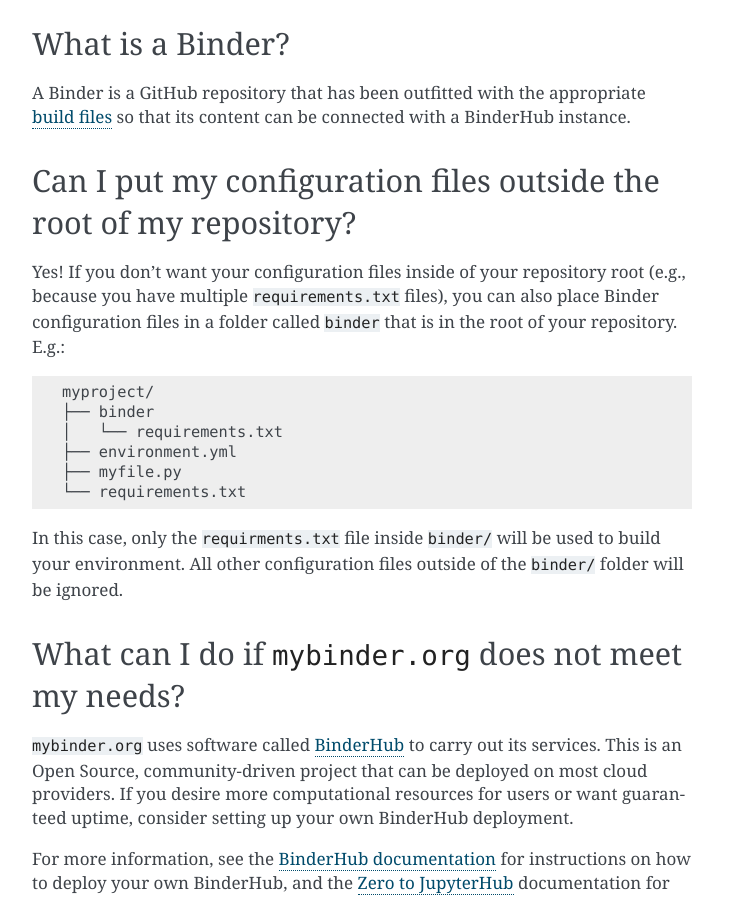
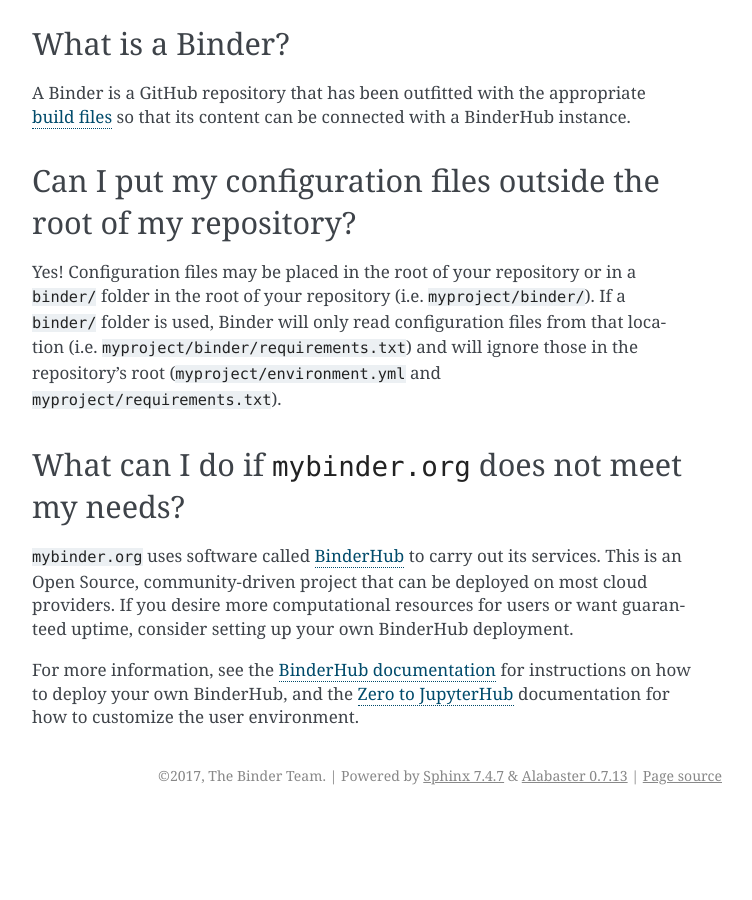
Before and after one commit to jupyterhub/mybinder.org-user-guide, a Sphinx documentation site: the page built from doc/faq.rst, in a window 1280 px wide and 900 px high, scrolled down 1223 px. Shown: the whole window, without its empty margins (388-1140 px from the left). Built offline with Sphinx 7.4.7, drawn with Linux system fonts in a browser that asks for light colours; after the commit the page ends 2038 px from its top, so only the background shows below that.

Commit message:
improving language on binder folder

```diff
--- a/doc/faq.rst
+++ b/doc/faq.rst
@@ -63,21 +63,12 @@
 Can I put my configuration files outside the root of my repository?
 -------------------------------------------------------------------
 
-Yes! If you don't want your configuration files inside of your repository
-root (e.g., because you have multiple ``requirements.txt`` files), you can
-also place Binder configuration files in a folder called ``binder`` that is
-in the root of your repository. E.g.::
-
-  myproject/
-  ├── binder
-  │   └── requirements.txt
-  ├── environment.yml
-  ├── myfile.py
-  └── requirements.txt
-
-In this case, only the ``requirments.txt`` file inside ``binder/`` will be
-used to build your environment. All other configuration files outside of the
-``binder/`` folder will be ignored.
+Yes! Configuration files may be placed in the root of your repository or
+in a ``binder/`` folder in the root of your repository (i.e. ``myproject/binder/``).
+If a ``binder/`` folder is used, Binder will only read configuration files
+from that location (i.e. ``myproject/binder/requirements.txt``) and will
+ignore those in the repository's root (``myproject/environment.yml`` and
+``myproject/requirements.txt``).
 
 What can I do if ``mybinder.org`` does not meet my needs?
 ---------------------------------------------------------
```
Also changed, not shown: doc/using.rst (+7 -6 lines).
